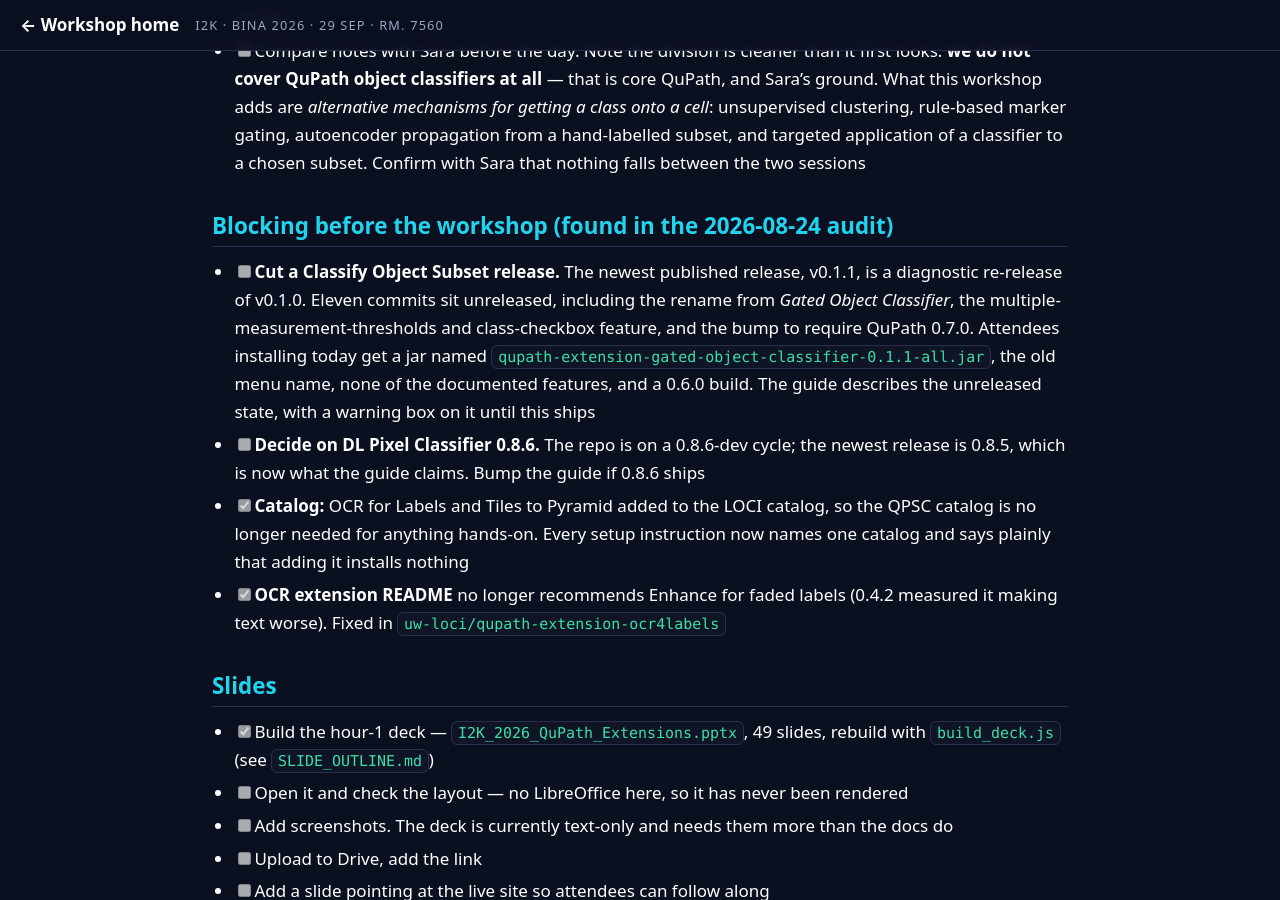
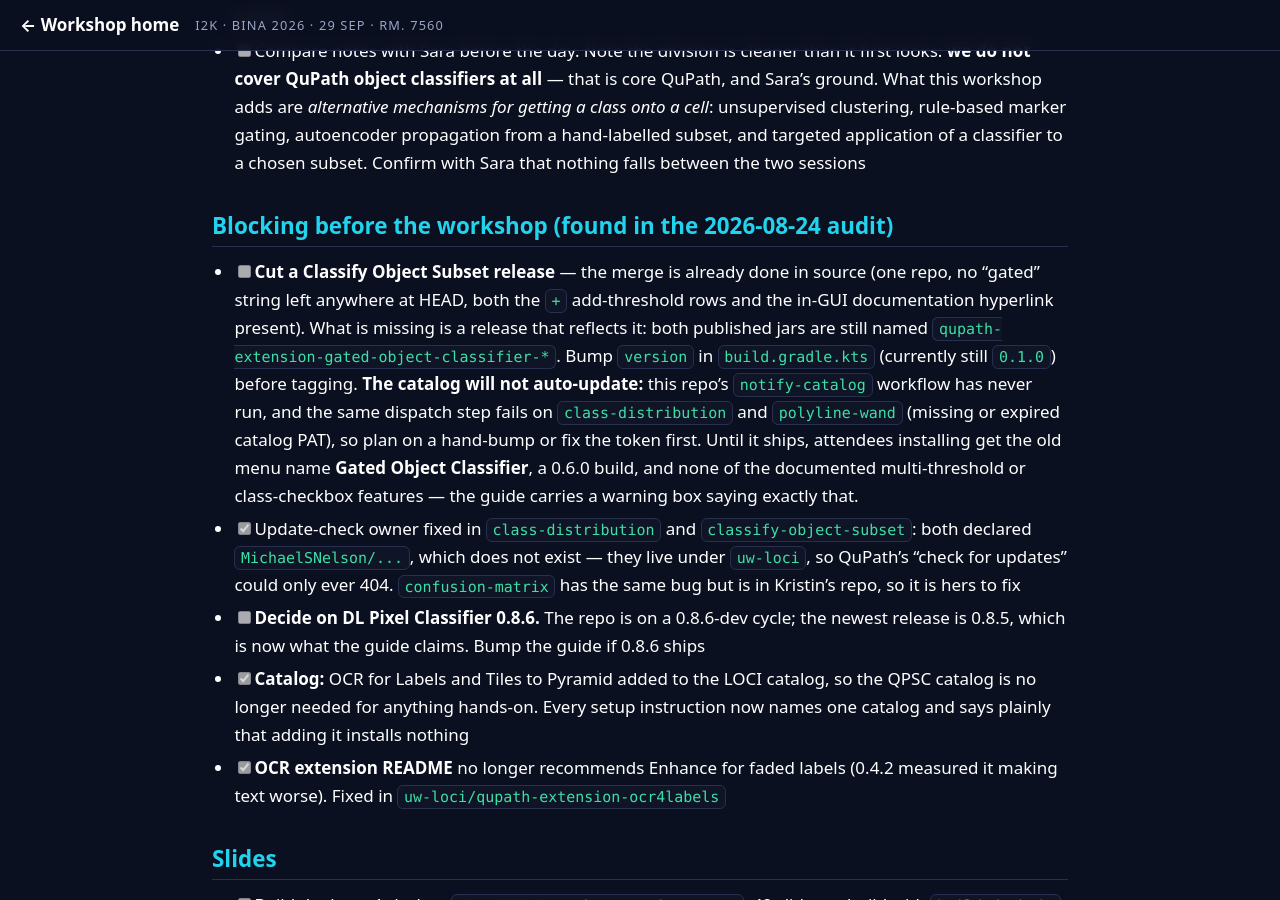
Before and after one commit to MichaelSNelson/BINA-I2K-2026-QuPath-Extensions, a Jekyll site: the page built from TODO.md, in a window 1280 px wide and 900 px high, scrolled down 2783 px. Built offline with Jekyll 4.4.1, drawn with Linux system fonts in a browser that asks for light colours; our own code applies the rules of GitHub Pages for plain Markdown files.

Commit message:
TODO: record the Classify Object Subset release status and the catalog dispatch failures
The gated/subset merge is already done in source - one repo, no 'gated' string
left at HEAD, and both remembered features present. Only the release lags.
Also notes that two repos' notify-catalog dispatch has been failing since May,
so a new release will not auto-update the catalog.

Claude-Session: https://claude.ai/code/session_01KwiACUr5MacuDvqp74c96o

```diff
--- a/TODO.md
+++ b/TODO.md
@@ -103,13 +103,21 @@ Draft answers ready to paste: [I2K_FORM_RESPONSES.md](I2K_FORM_RESPONSES.md)
 
 ## Blocking before the workshop (found in the 2026-08-24 audit)
 
-- [ ] **Cut a Classify Object Subset release.** The newest published release, v0.1.1, is a
-      diagnostic re-release of v0.1.0. Eleven commits sit unreleased, including the rename from
-      *Gated Object Classifier*, the multiple-measurement-thresholds and class-checkbox feature,
-      and the bump to require QuPath 0.7.0. Attendees installing today get a jar named
-      `qupath-extension-gated-object-classifier-0.1.1-all.jar`, the old menu name, none of the
-      documented features, and a 0.6.0 build. The guide describes the unreleased state, with a
-      warning box on it until this ships
+- [ ] **Cut a Classify Object Subset release** — the merge is already done in source (one repo,
+      no "gated" string left anywhere at HEAD, both the `+` add-threshold rows and the in-GUI
+      documentation hyperlink present). What is missing is a release that reflects it: both
+      published jars are still named `qupath-extension-gated-object-classifier-*`. Bump
+      `version` in `build.gradle.kts` (currently still `0.1.0`) before tagging.
+      **The catalog will not auto-update:** this repo's `notify-catalog` workflow has never run,
+      and the same dispatch step fails on `class-distribution` and `polyline-wand` (missing or
+      expired catalog PAT), so plan on a hand-bump or fix the token first.
+      Until it ships, attendees installing get the old menu name **Gated Object Classifier**,
+      a 0.6.0 build, and none of the documented multi-threshold or class-checkbox features —
+      the guide carries a warning box saying exactly that.
+- [x] Update-check owner fixed in `class-distribution` and `classify-object-subset`: both declared
+      `MichaelSNelson/...`, which does not exist — they live under `uw-loci`, so QuPath's
+      "check for updates" could only ever 404. `confusion-matrix` has the same bug but is in
+      Kristin's repo, so it is hers to fix
 - [ ] **Decide on DL Pixel Classifier 0.8.6.** The repo is on a 0.8.6-dev cycle; the newest
       release is 0.8.5, which is now what the guide claims. Bump the guide if 0.8.6 ships
 - [x] **Catalog:** OCR for Labels and Tiles to Pyramid added to the LOCI catalog, so the QPSC
```
